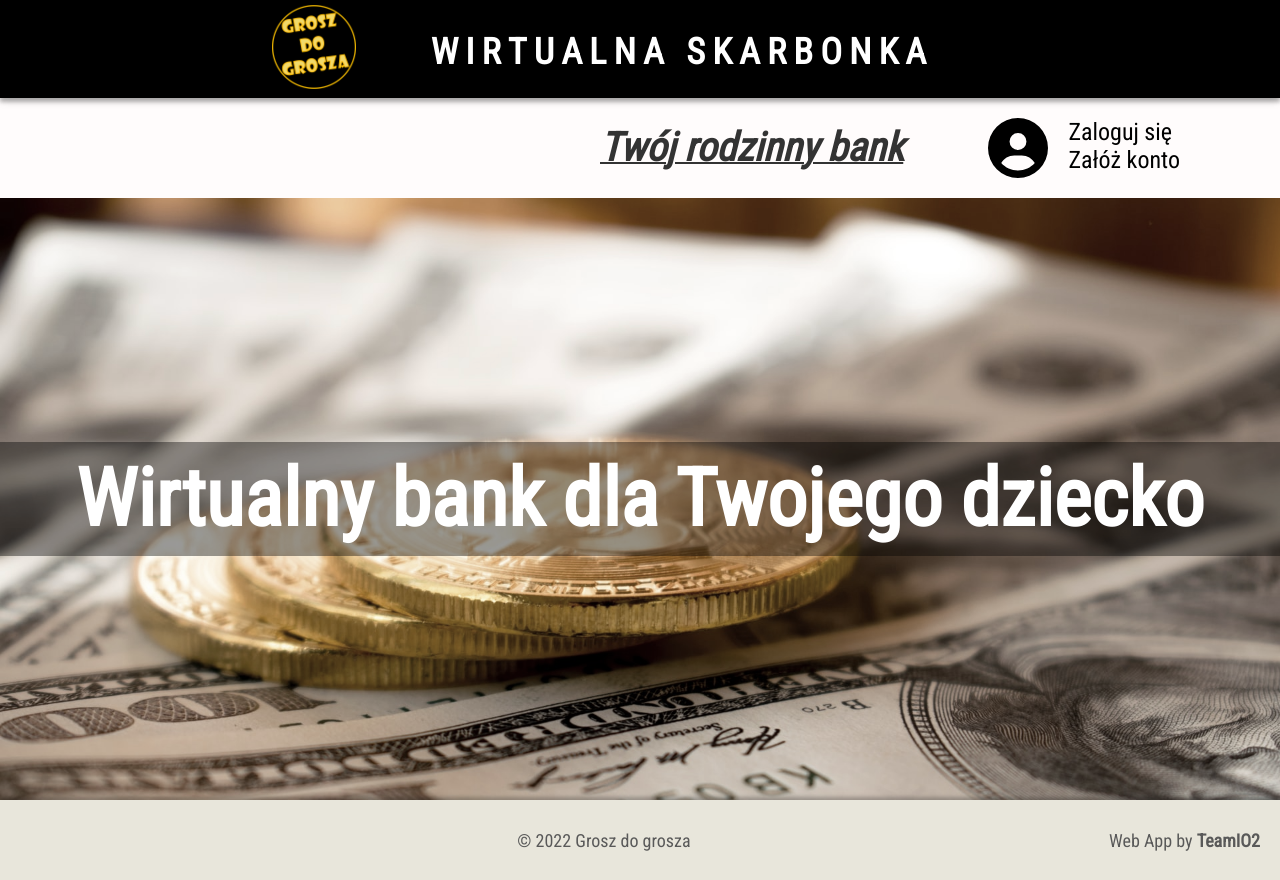
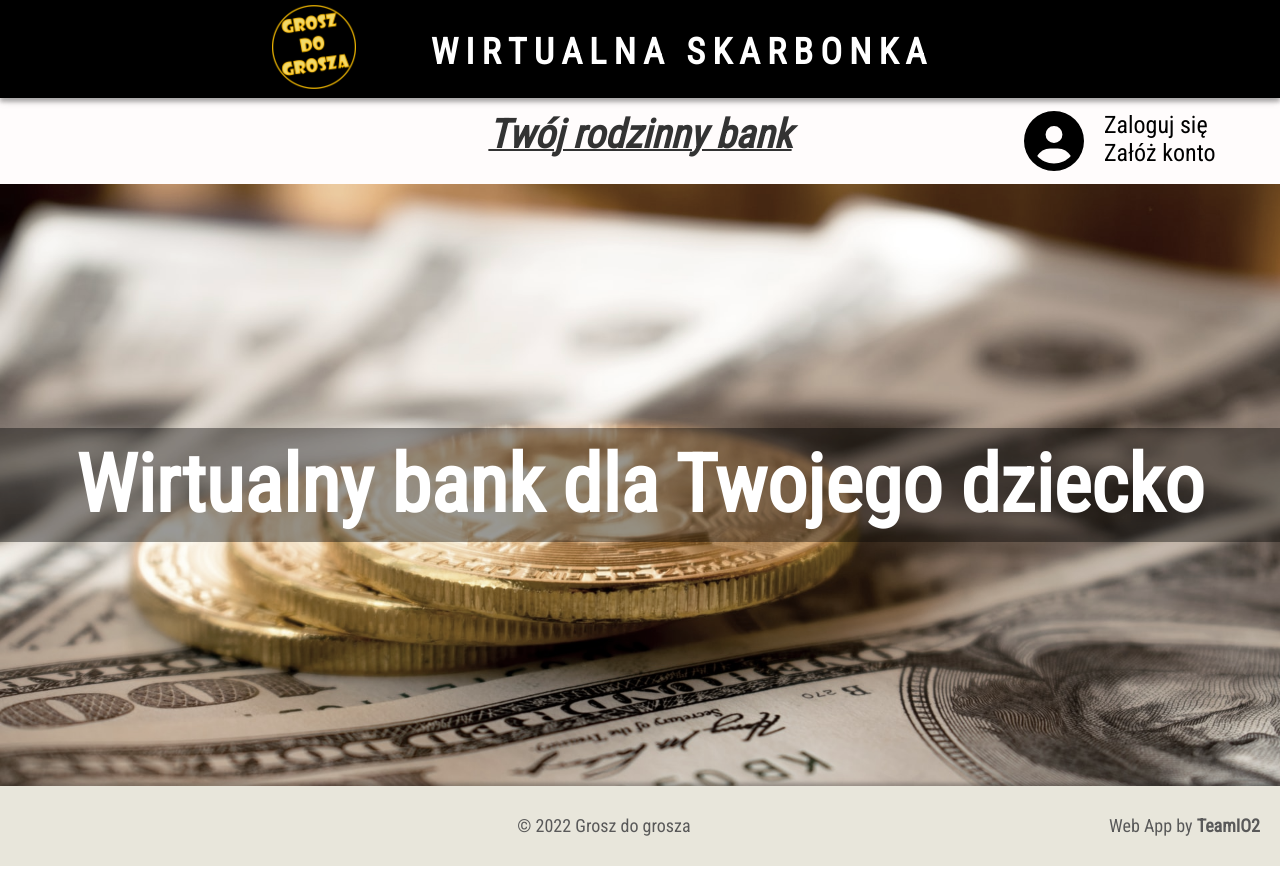
Before and after one commit to mwisniewskii/skarbonka-frontend, a React (Create React App) app: page / in a window 1280 px wide. Built offline with nearby package versions, Linux system fonts and the light colour scheme; the HTML template or start-up script is replaced by a standard one.

Commit message:
Cosmetics changes in main and kind main pages

```diff
--- a/src/components/KidMainPagePanel.css
+++ b/src/components/KidMainPagePanel.css
@@ -89,10 +89,14 @@
   margin-left: auto;
   margin-right: auto;
   box-shadow: 2px 2px 10px rgba(0, 0, 0, 0.3);
-  border: 2px solid #FFC200;
+  border: 1px solid #FFC200;
   border-radius: 10px;
 }
 
-.parentBox{
-  font-weight: 700;
+.parentBox, .parent{
+  margin-bottom: 20%;
+  margin-top: 10%;
+  font-weight: 400;
+  color: #FFC200;
+  font-size: 32px;
 }
--- a/src/components/MainPage.css
+++ b/src/components/MainPage.css
@@ -6,18 +6,21 @@ header{
 }
 
 .message{
-    line-height: 100px;
+    display: inline-block;
+    align-items: center;
     font-size: 40px;
-    margin-left: 600px;
     text-decoration: underline;
     text-decoration-thickness: 2px;
+    text-align: center;
     color: #333;
+    width: 80%;
+    padding: 1% 0 1% 20%;
 }
 
 aside{
-    display: flex;
-    justify-content: flex-end;
-    padding: 20px 100px 20px 0;
+    display: inline-block;
+    width: 20%;
+        padding: 1% 0 1% 0;
 }
 
 .authorization{
```
